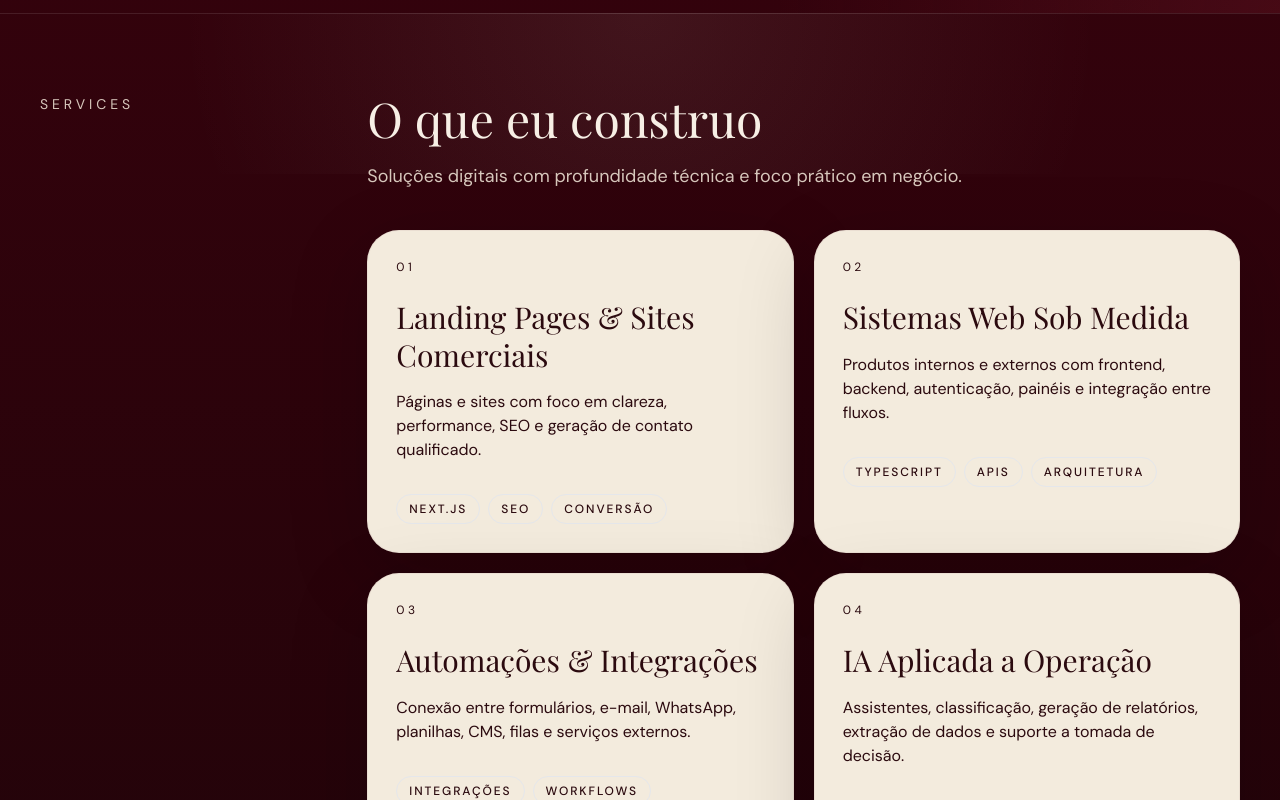
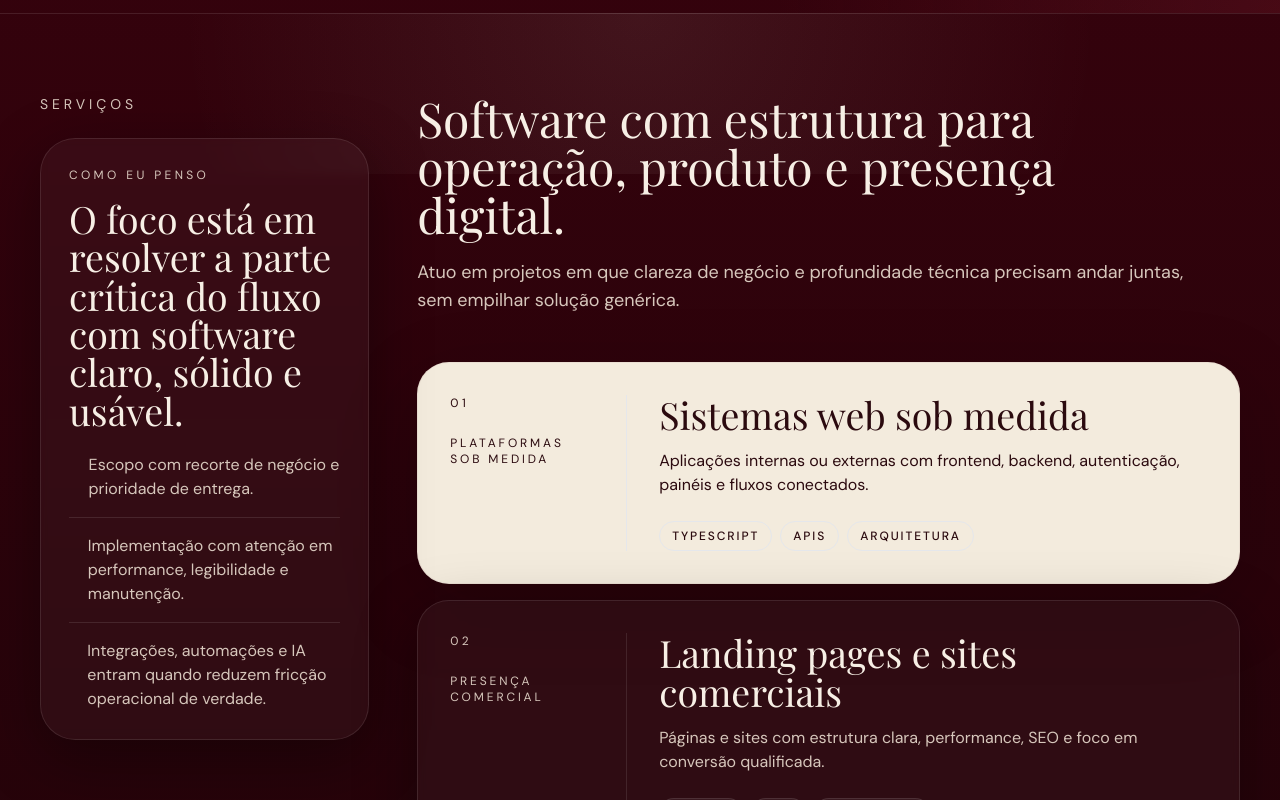
Before and after one commit to jordanogiacomet/portfolio-jordano, a Next.js app: page / in a window 1280 px wide. Shown: the part 1080-1880 px from the top of the page. Built offline with nearby package versions, Linux system fonts and the light colour scheme; a web font is replaced by a local one.

Commit message:
feat: story-004 redesign services section

```diff
--- a/components/Services.tsx
+++ b/components/Services.tsx
@@ -1,15 +1,23 @@
 import servicesContent from "@/data/services.json";
 
 type ServiceItem = {
+  eyebrow: string;
   title: string;
   description: string;
   tags: string[];
+};
+
+type ServiceFraming = {
+  label: string;
+  title: string;
+  items: string[];
 };
 
 type ServicesContent = {
   sectionLabel: string;
   heading: string;
   description: string;
+  framing: ServiceFraming;
   items: ServiceItem[];
 };
 
@@ -27,12 +35,43 @@ export function Services() {
         className="absolute inset-x-0 top-0 h-40 bg-[radial-gradient(circle_at_top,_rgba(243,235,221,0.08),_transparent_70%)]"
       />
 
+      <div
+        aria-hidden="true"
+        className="absolute left-[10%] top-28 h-48 w-48 rounded-full bg-accent/10 blur-3xl"
+      />
+
       <div className="relative mx-auto max-w-7xl">
-        <div className="grid gap-8 lg:grid-cols-[0.32fr_1fr] lg:gap-12">
-          <div>
+        <div className="grid gap-8 lg:grid-cols-[0.4fr_1fr] lg:gap-12">
+          <div className="self-start lg:sticky lg:top-28">
             <p className="text-sm uppercase tracking-[0.28em] text-text-secondary">
               {content.sectionLabel}
             </p>
+
+            <div className="mt-6 rounded-[2.2rem] border border-white/10 bg-white/[0.04] p-6 shadow-panel backdrop-blur-sm sm:p-7">
+              <p className="text-xs uppercase tracking-[0.28em] text-text-secondary">
+                {content.framing.label}
+              </p>
+              <p className="mt-4 font-display text-[2rem] leading-[1.02] text-text-primary sm:text-[2.35rem]">
+                {content.framing.title}
+              </p>
+
+              <ul className="mt-6 space-y-4" aria-label={content.framing.label}>
+                {content.framing.items.map((item) => (
+                  <li
+                    key={item}
+                    className="flex items-start gap-4 border-t border-white/10 pt-4 first:border-t-0 first:pt-0"
+                  >
+                    <span
+                      aria-hidden="true"
+                      className="mt-3 h-1.5 w-1.5 rounded-full bg-text-primary/80"
+                    />
+                    <span className="text-sm leading-7 text-text-secondary sm:text-base">
+                      {item}
+                    </span>
+                  </li>
+                ))}
+              </ul>
+            </div>
           </div>
 
           <div>
@@ -48,36 +87,69 @@ export function Services() {
               </p>
             </header>
 
-            <div className="mt-10 grid gap-5 md:grid-cols-2">
+            <div className="mt-12 space-y-4">
               {content.items.map((item, index) => (
                 <article
                   key={item.title}
-                  className="group rounded-[2rem] border border-[#d7c7bc]/35 bg-bg-surface p-7 text-text-on-light shadow-[0_24px_80px_rgba(9,2,4,0.18)] transition duration-300 ease-out hover:-translate-y-1 hover:shadow-[0_30px_90px_rgba(9,2,4,0.24)]"
+                  className={`group rounded-[2rem] border p-6 transition duration-300 ease-out hover:-translate-y-1 sm:p-8 ${
+                    index === 0
+                      ? "border-[#d7c7bc]/35 bg-bg-surface text-text-on-light shadow-[0_24px_80px_rgba(9,2,4,0.18)] hover:shadow-[0_30px_90px_rgba(9,2,4,0.24)]"
+                      : "border-white/10 bg-white/[0.04] text-text-primary shadow-panel backdrop-blur-sm hover:bg-white/[0.06]"
+                  }`}
                 >
-                  <div className="flex items-start justify-between gap-4">
-                    <p className="text-xs uppercase tracking-[0.3em] text-text-on-light/55">
+                  <div className="grid gap-6 lg:grid-cols-[9rem_minmax(0,1fr)] lg:gap-8">
+                    <div className="flex items-start justify-between gap-4 lg:block">
+                      <p
+                        className={`text-xs uppercase tracking-[0.3em] ${
+                          index === 0 ? "text-text-on-light/55" : "text-text-secondary"
+                        }`}
+                      >
                         0{index + 1}
                       </p>
-                    <div className="h-px flex-1 translate-y-2 bg-text-on-light/12 transition-colors duration-300 group-hover:bg-text-on-light/20" />
+                      <p
+                        className={`text-xs uppercase tracking-[0.24em] lg:mt-6 ${
+                          index === 0 ? "text-text-on-light/65" : "text-text-secondary"
+                        }`}
+                      >
+                        {item.eyebrow}
+                      </p>
                     </div>
 
-                  <h3 className="mt-6 font-display text-3xl leading-tight">
+                    <div
+                      className={`border-t pt-6 lg:border-l lg:border-t-0 lg:pl-8 lg:pt-0 ${
+                        index === 0 ? "border-text-on-light/12" : "border-white/10"
+                      }`}
+                    >
+                      <h3 className="font-display text-[2rem] leading-[1.02] sm:text-[2.35rem]">
                         {item.title}
                       </h3>
-                  <p className="mt-4 text-sm leading-7 text-text-on-light/78 sm:text-base">
+                      <p
+                        className={`mt-4 max-w-2xl text-sm leading-7 sm:text-base ${
+                          index === 0 ? "text-text-on-light/78" : "text-text-secondary"
+                        }`}
+                      >
                         {item.description}
                       </p>
 
-                  <ul className="mt-8 flex flex-wrap gap-2" aria-label={`${item.title} tags`}>
+                      <ul
+                        className="mt-6 flex flex-wrap gap-2"
+                        aria-label={`${item.title} tecnologias e focos`}
+                      >
                         {item.tags.map((tag) => (
                           <li
                             key={tag}
-                        className="rounded-full border border-badge-border bg-bg-surface-muted/55 px-3 py-1.5 text-xs font-medium uppercase tracking-[0.16em] text-text-on-light/80"
+                            className={`rounded-full px-3 py-1.5 text-xs font-medium uppercase tracking-[0.16em] ${
+                              index === 0
+                                ? "border border-badge-border bg-bg-surface-muted/55 text-text-on-light/80"
+                                : "border border-white/10 bg-white/[0.05] text-text-primary/88"
+                            }`}
                           >
                             {tag}
                           </li>
                         ))}
                       </ul>
+                    </div>
+                  </div>
                 </article>
               ))}
             </div>
--- a/data/services.json
+++ b/data/services.json
@@ -1,26 +1,39 @@
 {
-  "sectionLabel": "Services",
-  "heading": "O que eu construo",
-  "description": "Soluções digitais com profundidade técnica e foco prático em negócio.",
+  "sectionLabel": "Serviços",
+  "heading": "Software com estrutura para operação, produto e presença digital.",
+  "description": "Atuo em projetos em que clareza de negócio e profundidade técnica precisam andar juntas, sem empilhar solução genérica.",
+  "framing": {
+    "label": "Como eu penso",
+    "title": "O foco está em resolver a parte crítica do fluxo com software claro, sólido e usável.",
+    "items": [
+      "Escopo com recorte de negócio e prioridade de entrega.",
+      "Implementação com atenção em performance, legibilidade e manutenção.",
+      "Integrações, automações e IA entram quando reduzem fricção operacional de verdade."
+    ]
+  },
   "items": [
     {
-      "title": "Landing Pages & Sites Comerciais",
-      "description": "Páginas e sites com foco em clareza, performance, SEO e geração de contato qualificado.",
+      "eyebrow": "Plataformas sob medida",
+      "title": "Sistemas web sob medida",
+      "description": "Aplicações internas ou externas com frontend, backend, autenticação, painéis e fluxos conectados.",
+      "tags": ["TypeScript", "APIs", "Arquitetura"]
+    },
+    {
+      "eyebrow": "Presença comercial",
+      "title": "Landing pages e sites comerciais",
+      "description": "Páginas e sites com estrutura clara, performance, SEO e foco em conversão qualificada.",
       "tags": ["Next.js", "SEO", "Conversão"]
     },
     {
-      "title": "Sistemas Web Sob Medida",
-      "description": "Produtos internos e externos com frontend, backend, autenticação, painéis e integração entre fluxos.",
-      "tags": ["TypeScript", "APIs", "Arquitetura"]
-    },
-    {
-      "title": "Automações & Integrações",
+      "eyebrow": "Operação conectada",
+      "title": "Automações e integrações",
       "description": "Conexão entre formulários, e-mail, WhatsApp, planilhas, CMS, filas e serviços externos.",
       "tags": ["Integrações", "Workflows", "Produtividade"]
     },
     {
-      "title": "IA Aplicada a Operação",
-      "description": "Assistentes, classificação, geração de relatórios, extração de dados e suporte a tomada de decisão.",
+      "eyebrow": "Camada de IA",
+      "title": "IA aplicada à operação",
+      "description": "Assistentes, classificação, extração de dados, relatórios e suporte a decisão quando isso melhora um processo existente.",
       "tags": ["LLMs", "RAG", "Automação"]
     }
   ]
```
Also changed, not shown: stories/004-services-section-redesign.md (added, +61 -0 lines). Lines whose indentation alone changed are shown as unchanged.
